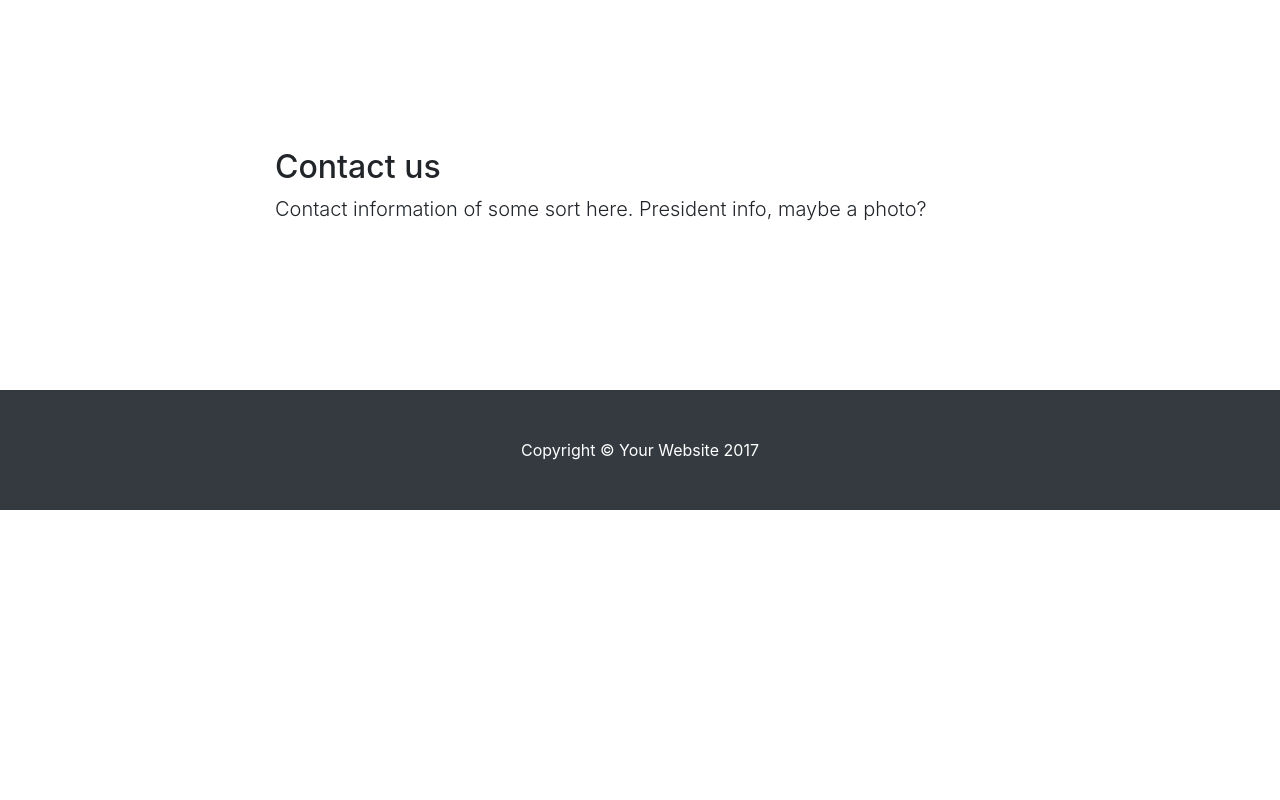
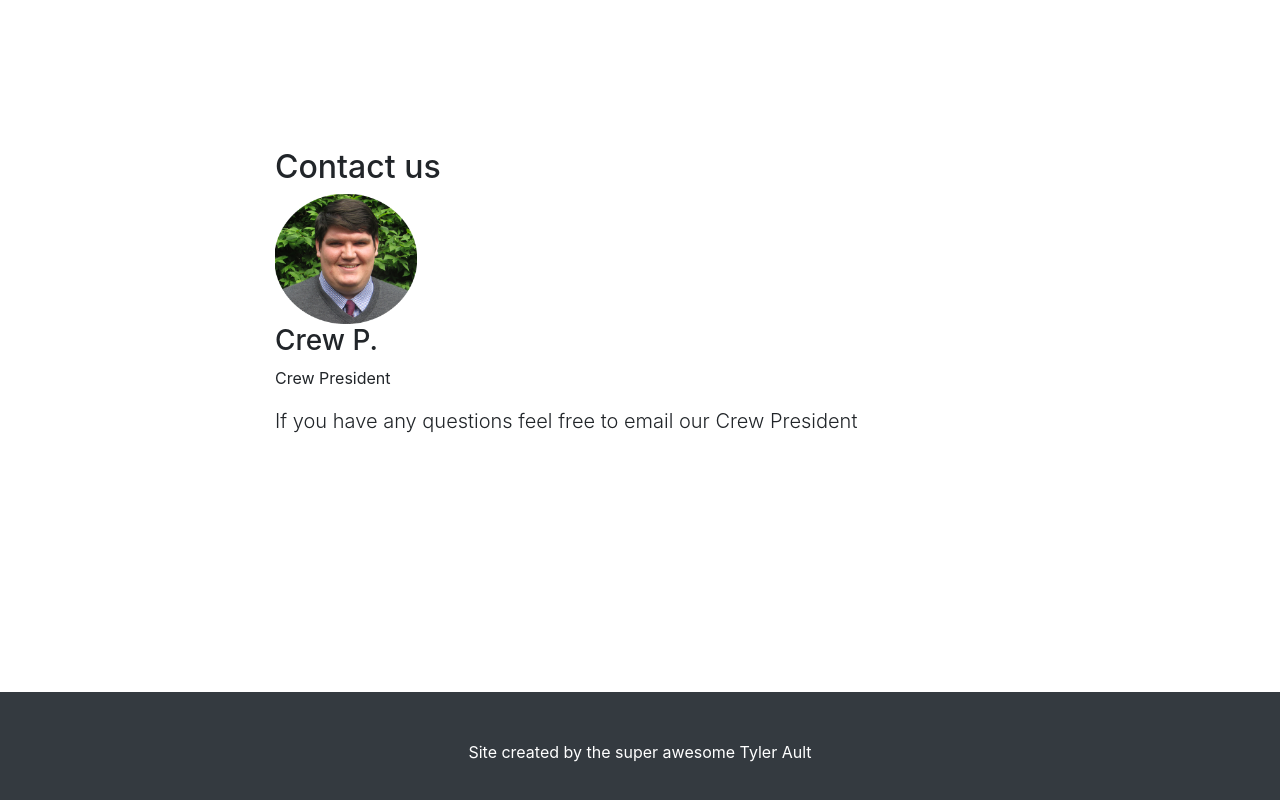
Before and after one commit to thault/crew-190, a website with bundled scripts: page index.html in a window 1280 px wide. Shown: the part 1811-2611 px from the top of the page. Before the commit the page ends 2321 px from the top, so only its background shows below. Built offline with nearby package versions, Linux system fonts and the light colour scheme.

Commit message:
add better contact info
adding more information to the contact info part of the web page

```diff
--- a/index.html
+++ b/index.html
@@ -78,7 +78,10 @@
         <div class="row">
           <div class="col-lg-8 mx-auto">
             <h2>Contact us</h2>
-            <p class="lead">Contact information of some sort here. President info, maybe a photo?</p>
+             <img src="img/tyler.png" class="img-responsive" style="max-width:33%; max-height:33%;">
+                        <h3>Crew P.</h3>
+                        <p>Crew President</p>
+              <p class="lead">If you have any questions feel free to email our Crew President</p>
           </div>
         </div>
       </div>
@@ -87,7 +90,7 @@
     <!-- Footer -->
     <footer class="py-5 bg-dark">
       <div class="container">
-        <p class="m-0 text-center text-white">Copyright &copy; Your Website 2017</p>
+        <p class="m-0 text-center text-white">Site created by the super awesome Tyler Ault</p>
       </div>
       <!-- /.container -->
     </footer>
```
Also changed, not shown: img/tyler.png (added).
